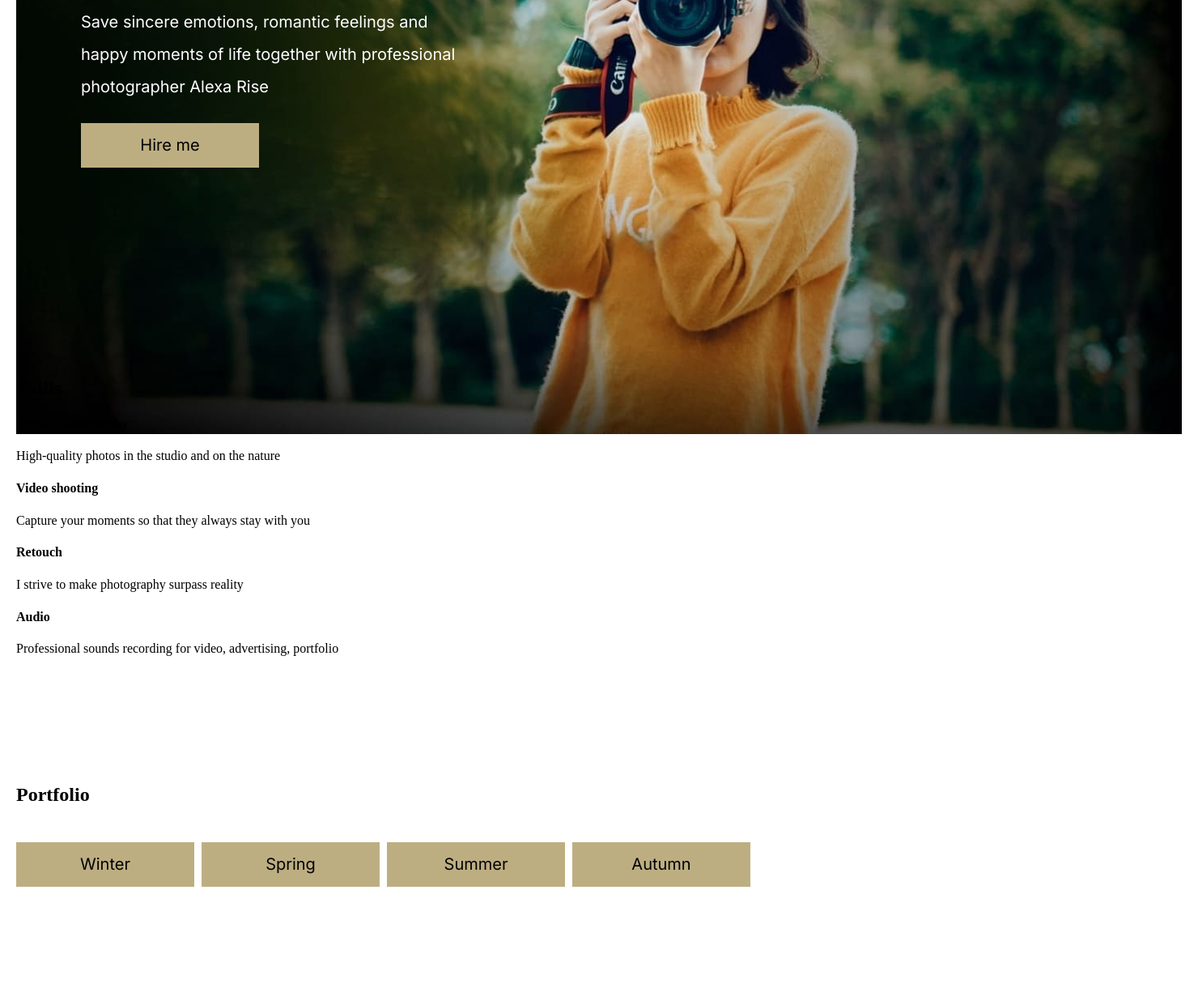
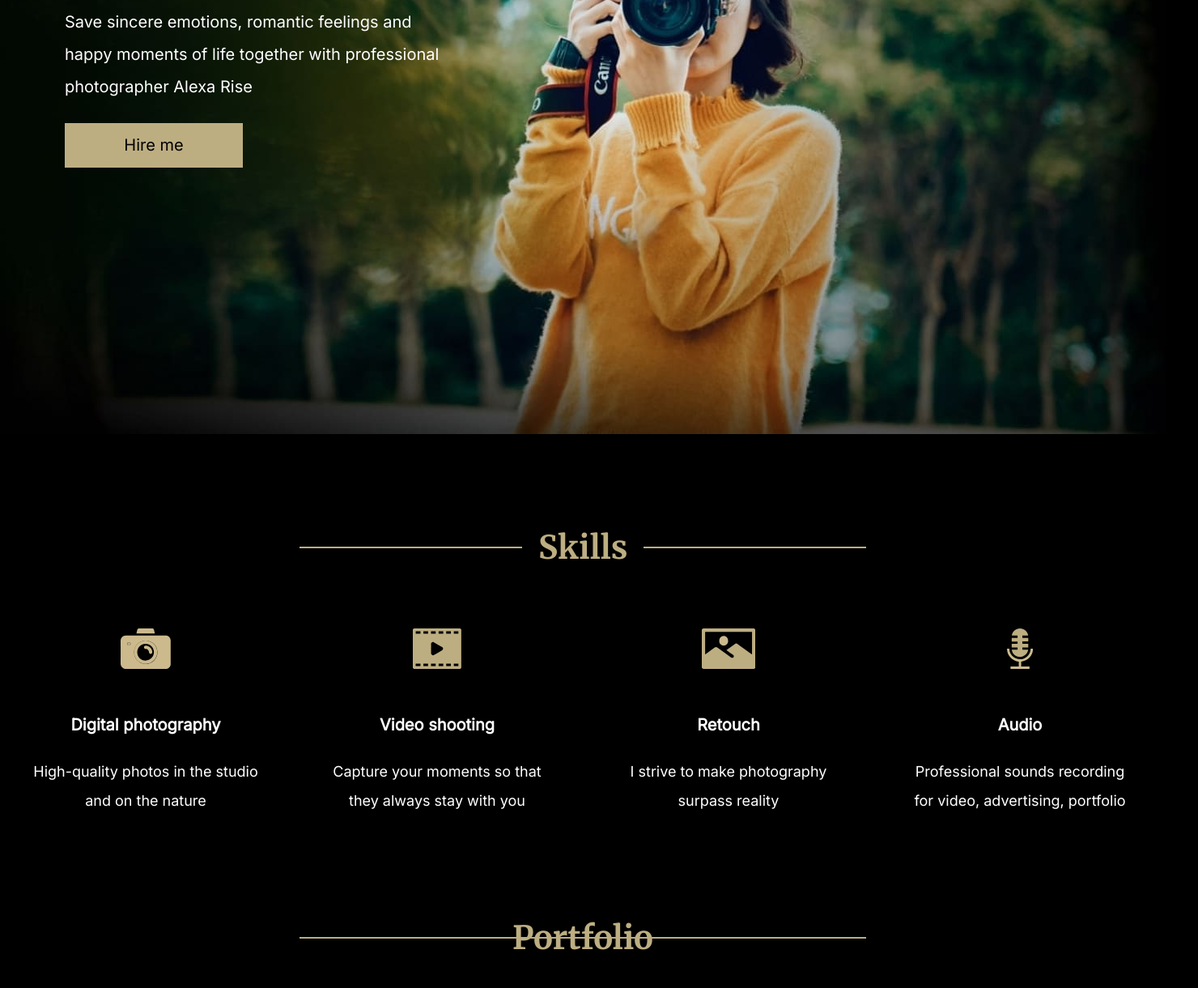
Before and after one commit to ArkadiiDavydenko/Portfolio, a plain HTML site: page portfolio/index.html in a window 1280 px wide. Shown: the part 374-1594 px from the top of the page at 81% size, 1480 px wide, since content can reach past the window. Drawn offline with Linux system fonts and the light colour scheme.

Commit message:
feat: add style for skills section

```diff
--- a/portfolio/index.html
+++ b/portfolio/index.html
@@ -21,7 +21,6 @@
                 <object type="image/svg+xml" data="./assets/svg/logo.svg" class="logo-object">
                     Your browser does not support SVG
                 </object>
-
             </a>
         </div>
         <nav class="nav">
@@ -33,13 +32,13 @@
                 <li class="nav-item"><a href="#contacts" class="nav-link">Contacts</a></li>
             </ul>
         </nav>
-        <div class="header__lang"><span class="en">en</span> <span>/</span>  <span class="ru"> ru</span></div>
+        <div class="header__lang"><span class="en">en</span> <span>/</span> <span class="ru"> ru</span></div>
     </div>
 </header>
 <main class="main">
     <div class="container">
         <section class="hero">
-            <div class="section">
+            <div class="section section-hero">
                 <div class="hero-context">
                     <h1 class="hero-context__title">Alexa Rise</h1>
                     <p class="hero-context__text">
@@ -52,31 +51,54 @@
         </section>
         <section class="skills" id="skills">
             <div class="section">
-                <h2 class="section-title">Skills</h2>
+                <div class="section-title"><h2>Skills</h2></div>
                 <div class="layout-4-column">
                     <div class="skill">
-                        <div class="skill__icon"></div>
+                        <div class="skill__icon">
+                            <a href="#" class="link-icon">
+                                <object type="image/svg+xml" data="./assets/svg/photography.svg" class="icon-object">
+                                    Your browser does not support SVG
+                                </object>
+                            </a>
+                        </div>
                         <h4 class="skill__title">Digital photography</h4>
                         <p class="skill__text">
                             High-quality photos in the studio and on the nature
                         </p>
                     </div>
                     <div class="skill">
-                        <div class="skill__icon"></div>
+                        <div class="skill__icon">
+                            <a href="#" class="link-icon">
+                                <object type="image/svg+xml" data="./assets/svg/video.svg" class="icon-object">
+                                    Your browser does not support SVG
+                                </object>
+                            </a>
+                        </div>
                         <h4 class="skill__title">Video shooting</h4>
                         <p class="skill__text">
                             Capture your moments so that they always stay with you
                         </p>
                     </div>
                     <div class="skill">
-                        <div class="skill__icon"></div>
+                        <div class="skill__icon">
+                            <a href="#" class="link-icon">
+                                <object type="image/svg+xml" data="./assets/svg/retouch.svg" class="icon-object">
+                                    Your browser does not support SVG
+                                </object>
+                            </a>
+                        </div>
                         <h4 class="skill__title">Retouch</h4>
                         <p class="skill__text">
                             I strive to make photography surpass reality
                         </p>
                     </div>
                     <div class="skill">
-                        <div class="skill__icon"></div>
+                        <div class="skill__icon">
+                            <a href="#" class="link-icon">
+                            <object type="image/svg+xml" data="./assets/svg/audio.svg" class="icon-object">
+                                Your browser does not support SVG
+                            </object>
+                        </a></div>
                         <h4 class="skill__title">Audio</h4>
                         <p class="skill__text">
                             Professional sounds recording for video, advertising,
--- a/portfolio/style/style.css
+++ b/portfolio/style/style.css
@@ -7,9 +7,16 @@
     --font-merriweather: 'Merriweather', serif;
     scroll-behavior: smooth;
 }
+*,
+::before,
+::after {
+    box-sizing: inherit;
+    padding: 0;
+    margin: 0;
+}
 
 body {
-    /*background-color: var(--bg-dark);*/
+    background-color: var(--main-dark);
 }
 
 .button {
@@ -35,7 +42,7 @@ body {
 .container {
     width: 1440px;
     margin: 0 auto;
-    padding: 0 20px;
+    /*padding: 0 20px;*/
 }
 
 h1 {
@@ -44,6 +51,40 @@ h1 {
     color: var(--white);
     font-family: 'Merriweather', serif;
     margin-bottom: 10px;
+}
+
+h2 {
+    box-sizing: border-box;
+    width: 150px;
+    font-size: 40px;
+    line-height: 80px;
+    font-family: var(--font-merriweather);
+    color: var(--main-gold);
+    background-color: var(--main-dark);
+    padding-left: 20px;
+    padding-right: 20px;
+}
+
+h4 {
+    font-size: 20px;
+    line-height: 40px;
+    color: var(--white);
+    font-family: var(--font-inter);
+    margin-bottom: 10px;
+}
+
+.section {
+    padding: 100px 20px 0;
+}
+
+
+.section-title {
+    width: 50%;
+    background-image: linear-gradient(to top, #000 39px, #bdae82 39px, #bdae82 41px, #000 41px);
+    display: flex;
+    justify-content: center;
+    height: 80px;
+    margin: 0 auto;
 }
 
 /*---------------------------header--------------------------------*/
@@ -55,6 +96,7 @@ h1 {
     display: flex;
     flex-direction: row;
     justify-content: flex-end;
+    padding-right: 20px;
 }
 
 .header__logo {
@@ -70,7 +112,7 @@ h1 {
     align-items: center;
     margin-left: auto;
     height: 90px;
-    padding: 5px 0;
+    padding: 20px;
 }
 
 .nav-list {
@@ -88,7 +130,7 @@ h1 {
 
 .nav-link {
     font-size: 20px;
-    padding: 0 14px;
+    padding: 0 15px;
     line-height: 50px;
     color: var(--white);
     text-decoration: none;
@@ -102,7 +144,6 @@ h1 {
     text-align: center;
     height: 90px;
     width: 70px;
-    padding:0 20px;
     font-size: 20px;
     color: var(--white);
     font-family: var(--font-inter);
@@ -117,18 +158,20 @@ h1 {
 
 /*-----section-hero-----*/
 .hero {
-    margin: -90px auto;
+    margin: -90px auto 0;
     width: 1440px;
     height: 910px;
     background: url('../assets/img/header-bg.jpg');
     background-repeat: no-repeat;
     background-position: center 0;
 }
+.section-hero {
+    padding:211px 870px 330px 80px ;
+}
+
 
 .hero-context {
     display: inline-block;
-    padding-right: 30px;
-    margin: 211px 860px 330px 80px;
 }
 
 .hero-context__text {
@@ -143,7 +186,36 @@ h1 {
 
 .skills {
     height: 482px;
+    /*padding-top: 100px;*/
 }
+
+.layout-4-column {
+    display: flex;
+    flex-direction: row;
+    flex-wrap: wrap;
+    justify-content: space-between;
+    padding: 0 20px;
+}
+.skill {
+    display: flex;
+    flex-direction: column;
+    justify-content: space-between;
+    text-align: center;
+    width: 280px;
+    height: 240px;
+    padding-top: 60px;
+}
+.skill__title {
+    padding-top: 45px;
+}
+.skill__text {
+    color: var(--white);
+    font-size: 18px;
+    font-family: var(--font-inter);
+    line-height: 36px;
+    padding-top: 10px;
+}
+
 
 /*-----section-portfolio-----*/
 .portfolio {
```
Also changed, not shown: portfolio/assets/svg/audio.svg (added), portfolio/assets/svg/photography.svg (added), portfolio/assets/svg/retouch.svg (added), portfolio/assets/svg/video.svg (added).
